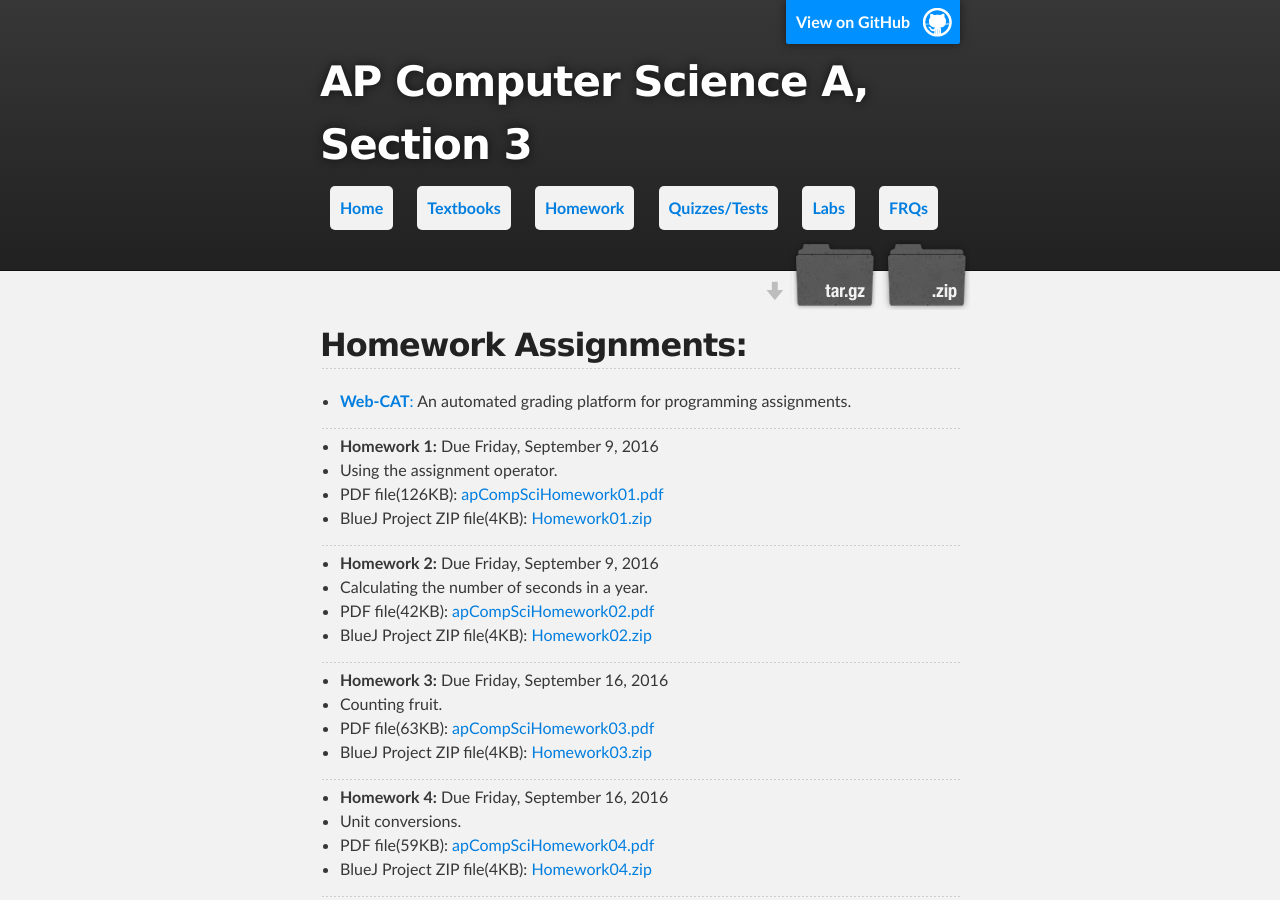
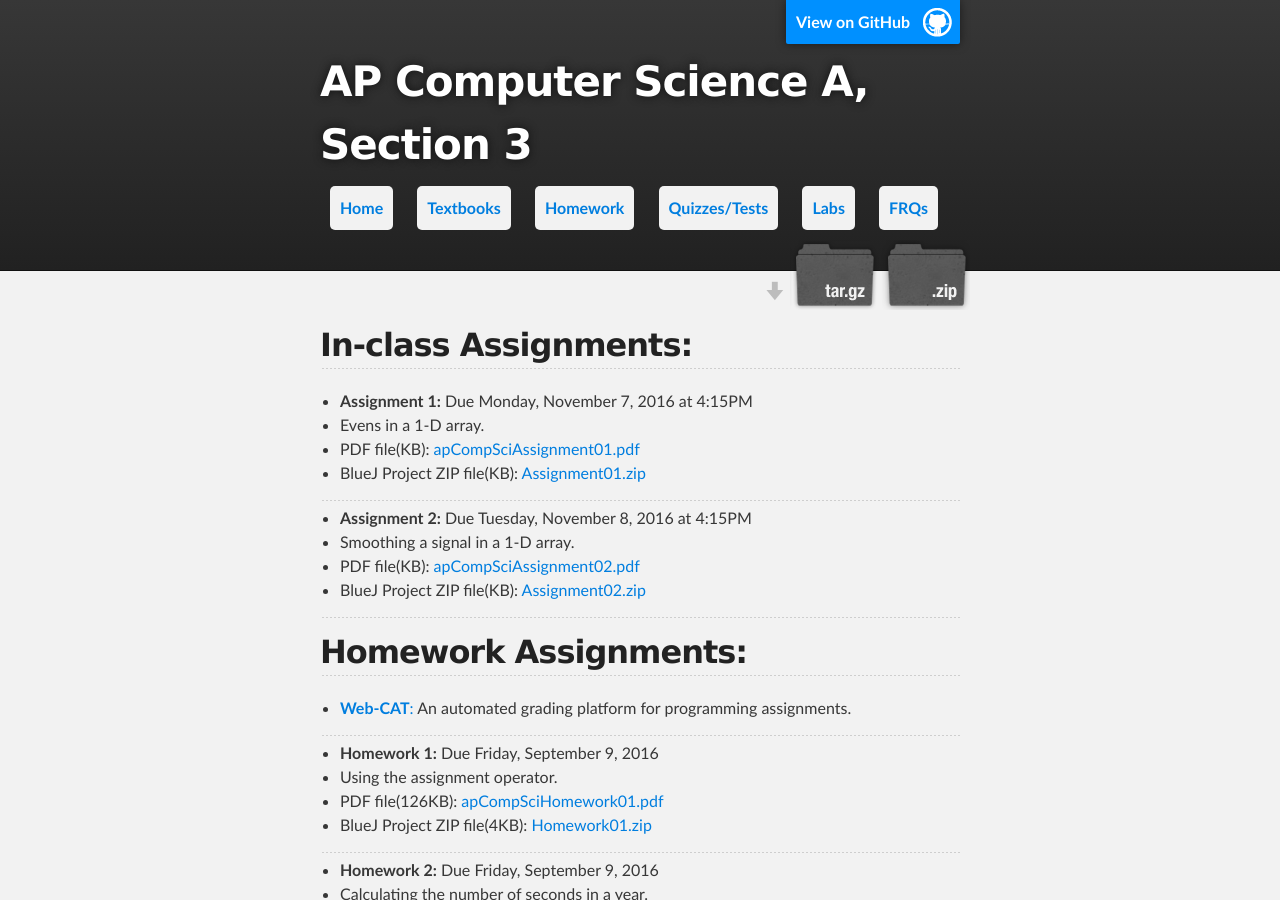
Before and after one commit to ynot1609/apcompsci3, a Jekyll site: the page built from homework/index.md, in a window 1280 px wide and 900 px high. Built offline with Jekyll 4.4.1, drawn with Linux system fonts in a browser that asks for light colours.

Commit message:
Added in class assignments

```diff
--- a/homework/index.md
+++ b/homework/index.md
@@ -2,6 +2,22 @@
 layout: default
 title: Homework Assignments
 ---
+## In-class Assignments:
+
++ **Assignment 1:** Due Monday, November 7, 2016 at 4:15PM
++ Evens in a 1-D array.
++ PDF file(KB): [apCompSciAssignment01.pdf](/apcompsci3/assets/apCompSciAssignment01.pdf)
++ BlueJ Project ZIP file(KB): [Assignment01.zip](/apcompsci3/assets/Assignment01.zip)
+
+---
+
++ **Assignment 2:** Due Tuesday, November 8, 2016 at 4:15PM
++ Smoothing a signal in a 1-D array.
++ PDF file(KB): [apCompSciAssignment02.pdf](/apcompsci3/assets/apCompSciAssignment02.pdf)
++ BlueJ Project ZIP file(KB): [Assignment02.zip](/apcompsci3/assets/Assignment02.zip)
+
+---
+
 ## Homework Assignments:
 
 + [**Web-CAT**:](http://ec2-54-65-207-33.ap-northeast-1.compute.amazonaws.com:8080/Web-CAT/WebObjects/Web-CAT.woa) An automated grading platform for programming assignments.
```
